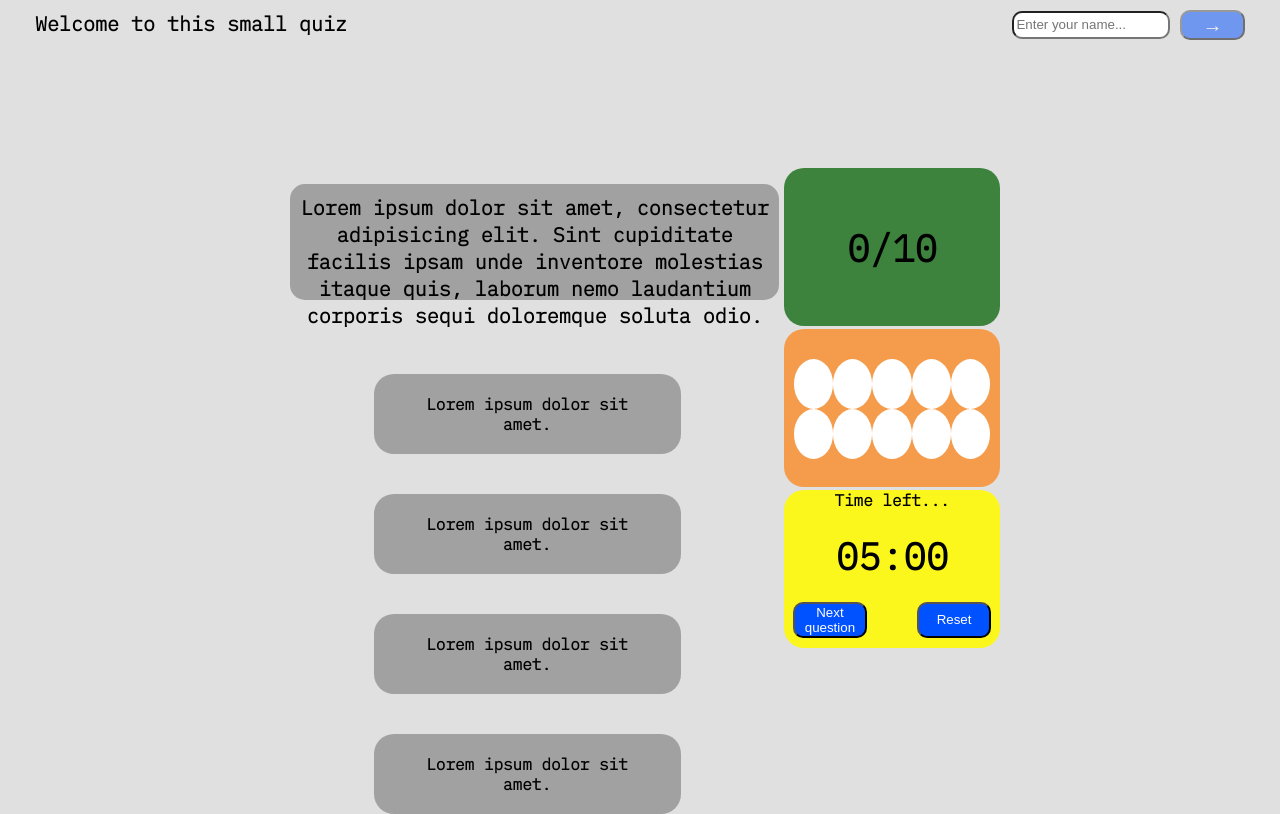
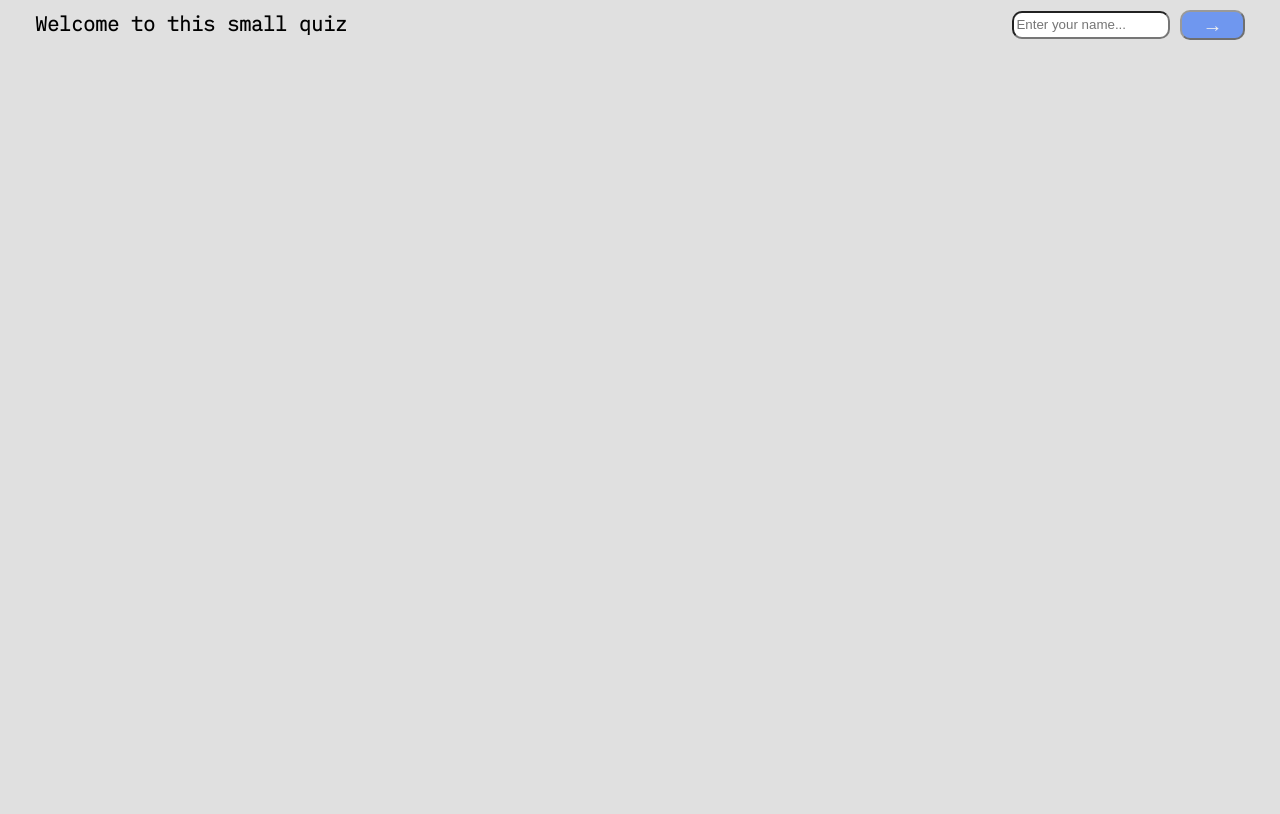
Before and after one commit to hefest42/quiz_v2.0, a plain HTML site: page index.html in a window 1280 px wide. Drawn offline with Linux system fonts and the light colour scheme.

Commit message:
fixed class naming issue

```diff
--- a/index.html
+++ b/index.html
@@ -5,6 +5,7 @@
     <meta name="viewport" content="width=device-width, initial-scale=1.0">
     <link rel="stylesheet" href="style.css">
     <link href="https://fonts.googleapis.com/css2?family=IBM+Plex+Mono:wght@300&display=swap" rel="stylesheet">
+    <link rel="shortcut icon" href="#">
     <title>Document</title>
 </head>
 <body>
@@ -17,14 +18,14 @@
     </nav>
 
 <!-- quiz wrapper -->
-    <div class="quiz-container">
+    <div class="quiz-container hidden">
         <div class="quiz-questions">
             <div class="question">Lorem ipsum dolor sit amet, consectetur adipisicing elit. Sint cupiditate facilis ipsam unde inventore molestias itaque quis, laborum nemo laudantium corporis sequi doloremque soluta odio.
             </div>
             <div class="options answer1" data-value="1">Lorem ipsum dolor sit amet.</div>
             <div class="options answer2" data-value="2">Lorem ipsum dolor sit amet.</div>
             <div class="options answer3" data-value="3">Lorem ipsum dolor sit amet.</div>
-            <div class="options answer3" data-value="4">Lorem ipsum dolor sit amet.</div>
+            <div class="options answer4" data-value="4">Lorem ipsum dolor sit amet.</div>
         </div>
         <div class="quiz-info">
             <div class="question-number">
@@ -58,5 +59,6 @@
             </div>
         </div>
     </div>
+    <script src="scripts.js"></script>
 </body>
 </html>
```
